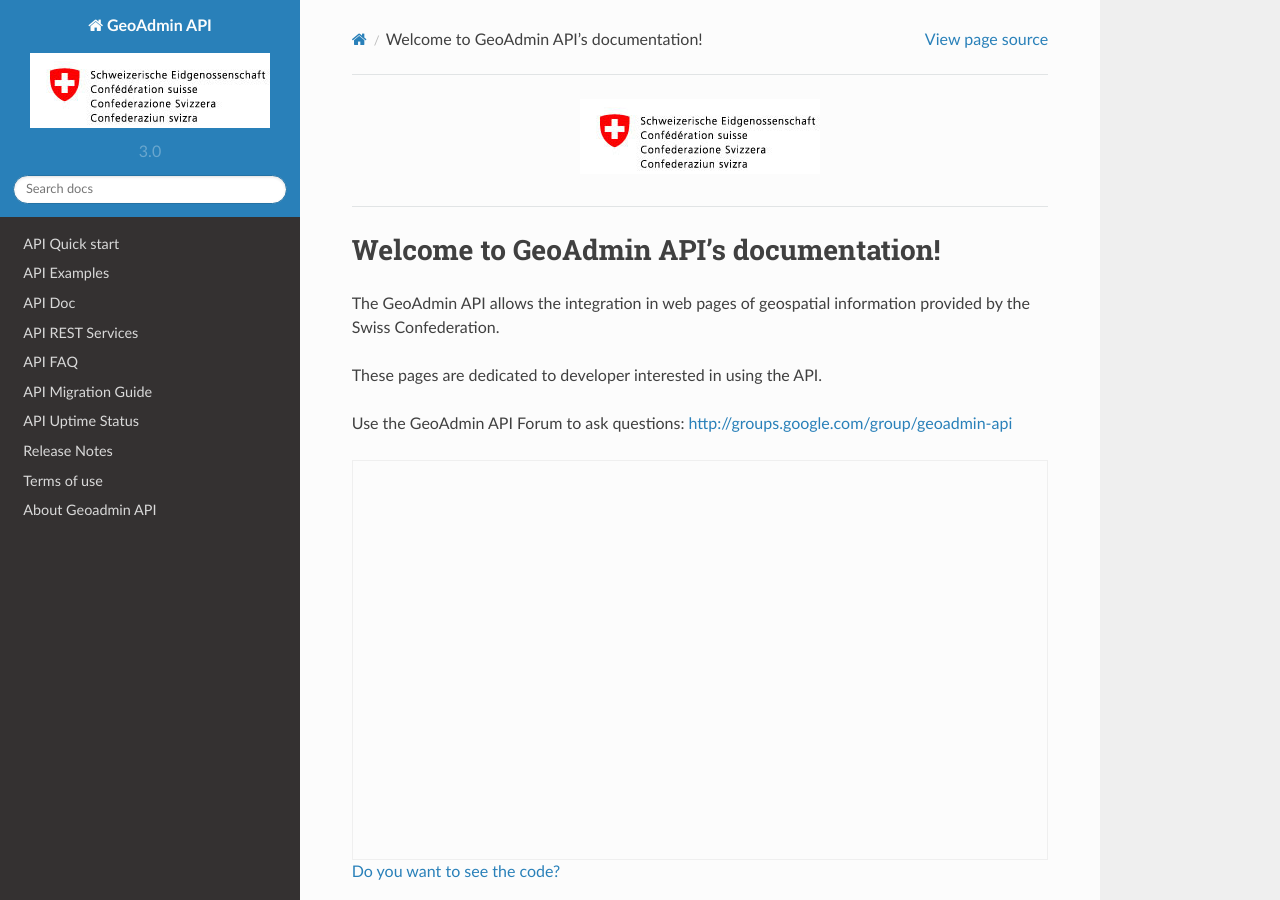
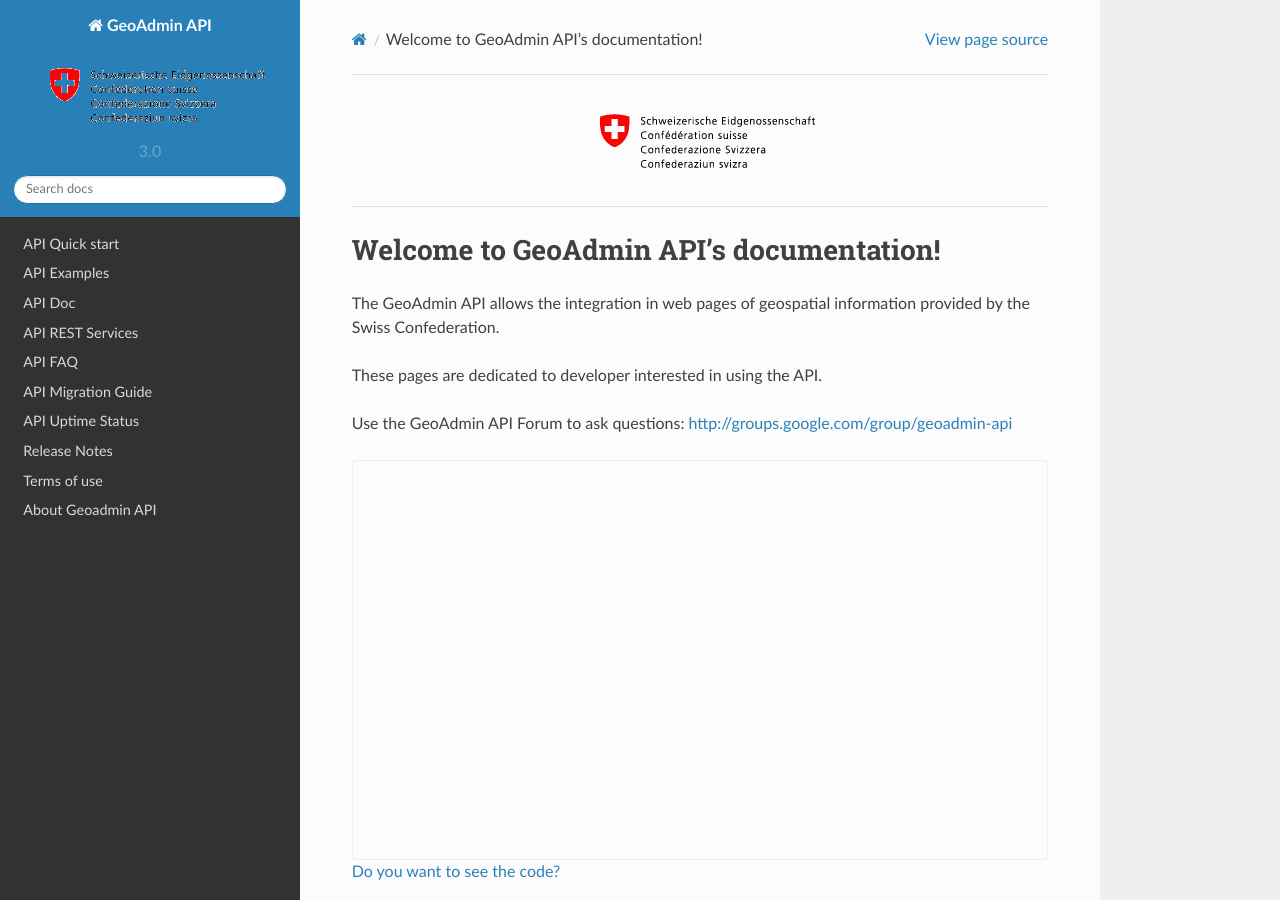
Before and after one commit to swisstopo-test/doc-chsdi3, a Sphinx documentation site: the page built from source/index.rst, in a window 1280 px wide and 900 px high. Built offline with Sphinx 7.4.7 and the Read the Docs theme 2.0.0, drawn with Linux system fonts in a browser that asks for light colours.

Commit message:
Transparent logo

```diff
--- a/source/conf.py
+++ b/source/conf.py
@@ -127,7 +127,7 @@ html_theme_options = {
 
 # The name of an image file (relative to this directory) to place at the top
 # of the sidebar.
-html_logo = "_static/bg_header_logo.jpg"
+html_logo = "_static/bg_header_logo.png"
 
 # The name of an image file (within the static path) to use as favicon of the
 # docs.  This file should be a Windows icon file (.ico) being 16x16 or 32x32
--- a/source/index.rst
+++ b/source/index.rst
@@ -16,7 +16,7 @@
 .. raw:: html
 
   <div id="logo">
-    <img src="_static/bg_header_logo.jpg" alt="bg_header_logo">
+    <img src="_static/bg_header_logo.png" alt="bg_header_logo">
   </div>
 
 --------------------
```
Also changed, not shown: source/_static/bg_header_logo.png (added).
